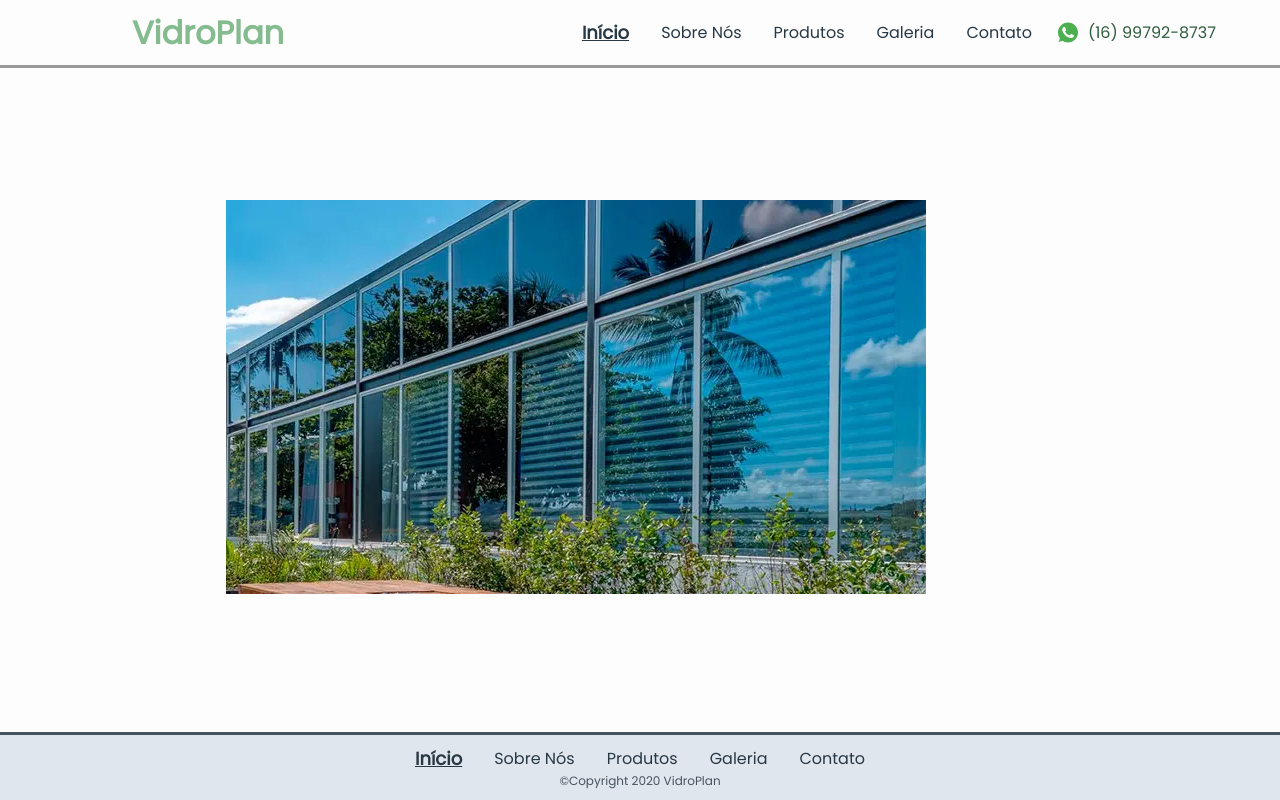
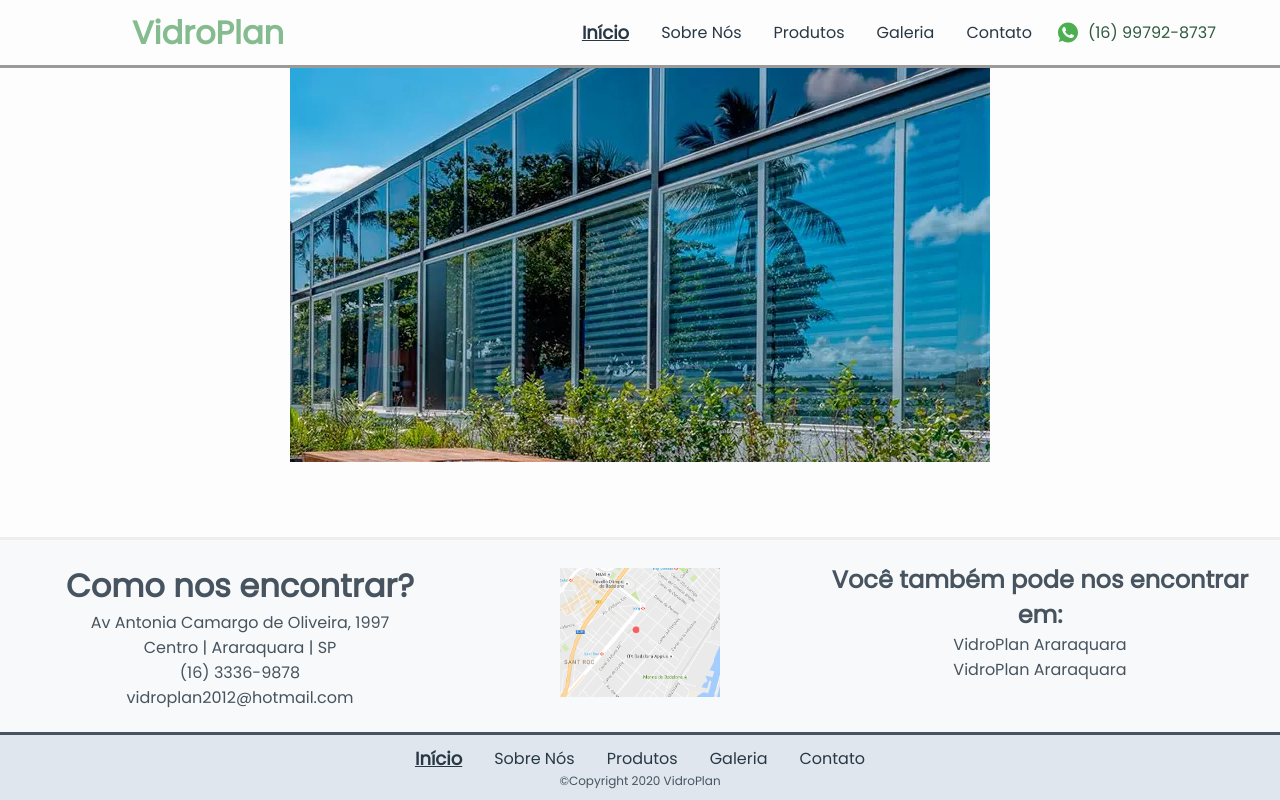
Before and after one commit to joaoborsari/VidroPlan, a React (Create React App) app in the folder web/: page / in a window 1280 px wide. Built offline with nearby package versions, Linux system fonts and the light colour scheme.

Commit message:
[func] Add contact box on footer

```diff
--- /dev/null
+++ b/web/src/components/ContactFooter/index.tsx
@@ -0,0 +1,29 @@
+import React from 'react';
+
+import './styles.css';
+
+import mapsImg from '../../assets/images/maps.png';
+
+export const ContactFooter = () => {
+  return (
+    <div className="contact-footer-container">
+      <div className="contact">
+        <h1>Como nos encontrar?</h1>
+        <p>Av Antonia Camargo de Oliveira, 1997</p>
+        <p>Centro | Araraquara | SP</p>
+        <p>(16) 3336-9878</p>
+        <p>vidroplan2012@hotmail.com</p>
+      </div>
+      <div className="coordinates">
+        <div className="location">
+          <img src={mapsImg} alt="Location"></img>
+        </div>
+      </div>
+      <div className="social-medias">
+        <h2>Você também pode nos encontrar em:</h2>
+        <p>VidroPlan Araraquara</p>
+        <p>VidroPlan Araraquara</p>
+      </div>
+    </div>
+  );
+}
--- /dev/null
+++ b/web/src/components/ContactFooter/styles.css
@@ -0,0 +1,41 @@
+.contact-footer-container {
+  display: grid;
+  grid-template-columns: 3fr 2fr 3fr;
+  grid-template-areas: "contact coordinates social-medias";
+  background-color: var(--color-box-base);
+  border-style: outset none none none;
+  padding: 1.2rem 0;
+}
+
+.contact {
+  display: flex;
+  align-items: center;
+  flex-direction: column;
+  padding: 1rem 2rem;
+}
+
+.coordinates {
+  display: flex;
+  align-items: center;
+  flex-direction: column;
+  justify-content: center;
+  padding: 1rem 2rem;
+}
+
+.social-medias {
+  display: flex;
+  align-items: center;
+  flex-direction: column;
+  padding: 1rem 2rem;
+}
+
+.social-medias h2 {
+  text-align: center;
+}
+
+.location img {
+  width: 100%;
+  height: auto;
+  object-fit: cover;
+  max-height: 130px;
+}
--- a/web/src/components/Layout/index.tsx
+++ b/web/src/components/Layout/index.tsx
@@ -3,18 +3,24 @@ import React, { FunctionComponent } from 'react';
 import './styles.css';
 import { PageFooter } from '../PageFooter';
 import NavBar from '../PageHeader/NavBar';
+import { ContactFooter } from '../ContactFooter';
 
 export const Layout: FunctionComponent<any> = (props) => {
   return (
     <div className="main-layout" >
+      <div className="content-from-top">
         <div className="header">
           <NavBar />
         </div>
         <div className="main-content">
           { props.children }
         </div>
+      </div>
+      <div className="content-from-bottom">
         <div className="footer">
+          <ContactFooter />
           <PageFooter />
+        </div>
       </div>
     </div>
   );
--- a/web/src/components/Layout/styles.css
+++ b/web/src/components/Layout/styles.css
@@ -7,7 +7,7 @@
 }
 
 .main-content {
-  width: 90%;
+  /* width: 90%; */
   display: flex;
   justify-content: center;
 }
--- a/web/src/routes.tsx
+++ b/web/src/routes.tsx
@@ -1,7 +1,6 @@
 import React from 'react';
 import { BrowserRouter, Route, Switch } from "react-router-dom";
 
-import NavBar from './components/PageHeader/NavBar';
 import Landing from './pages/Landing';
 import { AboutUs } from './pages/AboutUs';
 
```
Also changed, not shown: web/src/assets/images/maps.png (added), 1 other file (tests, documents, lock files or other folders). Lines whose indentation alone changed are shown as unchanged.
